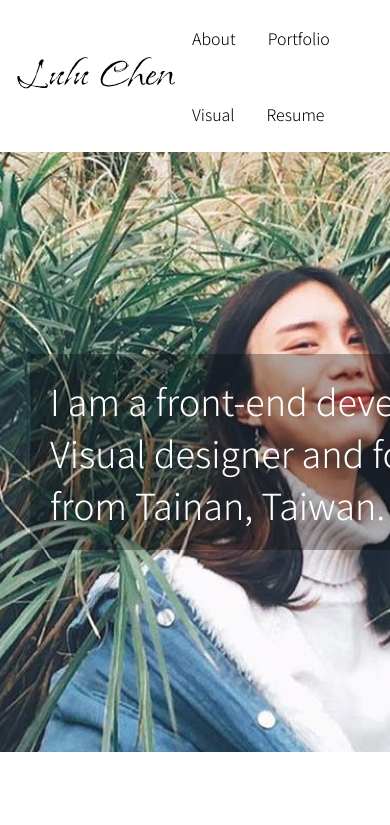
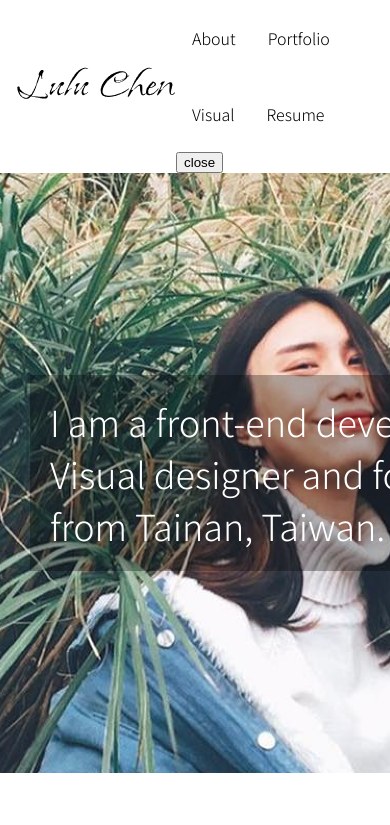
Before and after one commit to bluetch/luluchen-k, a Next.js app: page / in a window 390 px wide. Shown: the top 825 px of the page. Built offline with nearby package versions, Linux system fonts and the light colour scheme; a web font is replaced by a local one.

Commit message:
style: mobile

```diff
--- a/components/Header.js
+++ b/components/Header.js
@@ -2,6 +2,7 @@ import Link from "next/link";
 import { useRouter } from "next/router";
 import styles from "./Header.module.scss";
 import logo from "public/images/logo.svg";
+import { useState } from "react";
 
 const LINKS = [
   {
@@ -23,7 +24,11 @@ const LINKS = [
 ];
 
 export const Header = () => {
+  const [open, setOpen] = useState(false);
   const router = useRouter();
+  const show = () => {
+    setOpen(!open);
+  };
   return (
     <header className={styles.header}>
       <div className="container">
@@ -32,19 +37,27 @@ export const Header = () => {
           <Link href="/" className={styles.logo}>
             <img src={logo.src} alt="lulu" />
           </Link>
-          <nav>
+          <nav className={open ? styles.navOpen : styles.nav}>
             {LINKS.map((link) => {
               return (
                 <Link
                   key={link.name}
                   href={link.url}
+                  onClick={show}
                   className={router.asPath === link.url ? styles.linkActive : styles.link}
                 >
                   {link.name}
                 </Link>
               )
             })}
+            <button
+              onClick={show}
+              className={`${open}`}
+            >
+              close
+            </button>
           </nav>
+
         </div>
       </div>
     </header>
--- a/components/Header.module.scss
+++ b/components/Header.module.scss
@@ -1,24 +1,66 @@
-.header{
-  .logo{
+@import "styles/_mixin.scss";
+
+.header {
+  .logo {
     display: flex;
-    img{
+    img {
       width: 160px;
     }
   }
-  .flex{
+  .flex {
     display: flex;
     justify-content: space-between;
   }
-  .link{
+  .link {
     display: inline-block;
     padding: 26px 16px;
-    &:hover{
-      background-color: rgba(0,0,0,0.02);
+    &:hover {
+      background-color: rgba(0, 0, 0, 0.02);
     }
   }
-  .linkActive{
+  .linkActive {
     @extend .link;
     color: #009861;
     font-weight: bold;
   }
 }
+
+.navOpen {
+  button{
+    display: none;
+  }
+  @include mobile {
+    position: fixed;
+    top: 0;
+    left: 50%;
+    right: 0;
+    bottom: 0;
+    z-index: 100;
+    background-color: white;
+    padding: 10px;
+    &::before {
+      content: "";
+      position: fixed;
+      top: 0;
+      left: 0;
+      right: 50%;
+      bottom: 0;
+      background-color: rgba(0, 0, 0, 0.5);
+    }
+    a.link{
+      display: block;
+      padding: 10px;
+    }
+    button{
+      display: block;
+    }
+  }
+}
+.nav{
+  button{
+    display: none;
+    @include mobile {
+      display: block;
+    }
+  }
+}
```
